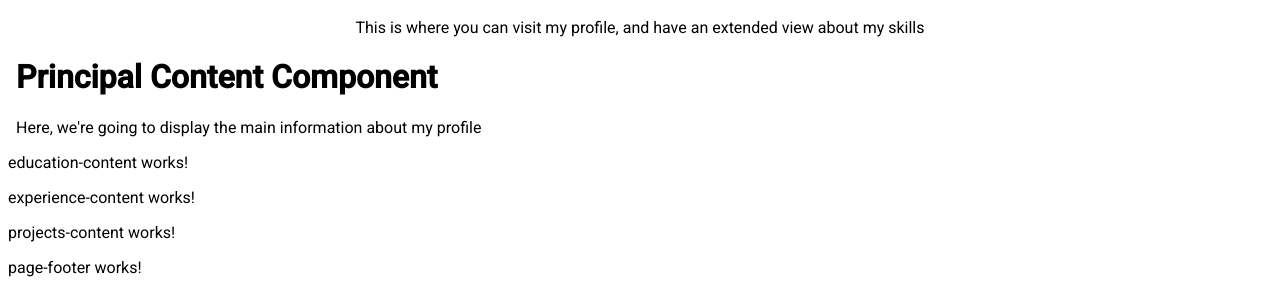
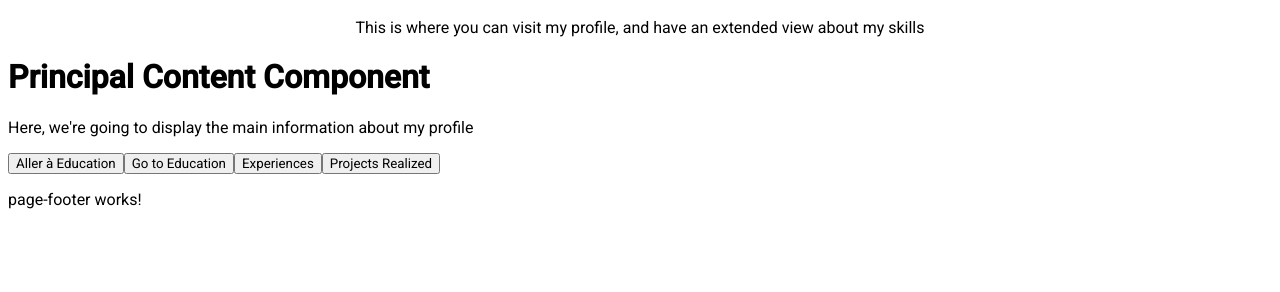
Before and after one commit to amirben1991/website, an Angular app: page / in a window 1280 px wide. Shown: the part 283-575 px from the top of the page. Built offline with nearby package versions, Linux system fonts and the light colour scheme.

Commit message:
add router buttons to get to Education, Experiences, and Projects pages

```diff
--- a/src/app/app.component.html
+++ b/src/app/app.component.html
@@ -2,17 +2,12 @@
 
 <app-principal-content></app-principal-content>
 
-<app-education-content>
   <button [routerLink]="'/EducationContentComponent'">Go to Education</button>
-</app-education-content>
 
-<app-experience-content>
   <button [routerLink]="'/ExperienceContentComponent'">Experiences</button>
-</app-experience-content>
 
-<app-projects-content>
   <button [routerLink]="'/ProjectsContentComponent'">Projects Realized</button>
-</app-projects-content>
+
 
 <router-outlet></router-outlet>
 
--- a/src/app/principal-content/principal-content.component.html
+++ b/src/app/principal-content/principal-content.component.html
@@ -1,13 +1,8 @@
-<html>
-<head>
-  <meta charset="UTF-8">
-  <meta name="viewport"
-        content="width=device-width, user-scalable=no, initial-scale=1.0, maximum-scale=1.0, minimum-scale=1.0">
-  <meta http-equiv="X-UA-Compatible" content="ie=edge">
-  <title>Document</title>
-</head>
-<body>
-  <h1>Principal Content Component</h1>
-  <p>Here, we're going to display the main information about my profile</p>
-</body>
-</html>
+<h1>Principal Content Component</h1>
+
+<!-- Angular chargera dynamiquement les sous-composants ici -->
+<router-outlet></router-outlet>
+
+<p>Here, we're going to display the main information about my profile</p>
+
+<button (click)="goToEducation()">Aller à Education</button>
--- a/src/app/principal-content/principal-content.component.ts
+++ b/src/app/principal-content/principal-content.component.ts
@@ -1,12 +1,19 @@
 import { Component } from '@angular/core';
+import { Router } from '@angular/router';
+import { RouterModule } from '@angular/router';
+
 
 @Component({
   selector: 'app-principal-content',
   standalone: true,
-  imports: [ PrincipalContentComponent ],
+  imports: [ PrincipalContentComponent, RouterModule ],
   templateUrl: './principal-content.component.html',
   styleUrl: './principal-content.component.scss'
 })
 export class PrincipalContentComponent {
+  constructor(private router: Router) {}
 
+  goToEducation() {
+    this.router.navigate(['/principal/education']);
+  }
 }
```
Also changed, not shown: src/app/app-routing.module.ts (+12 -3 lines), src/app/app.module.ts (line endings or trailing spaces), src/app/principal-content/education-content/education-content.component.ts (line endings or trailing spaces).
